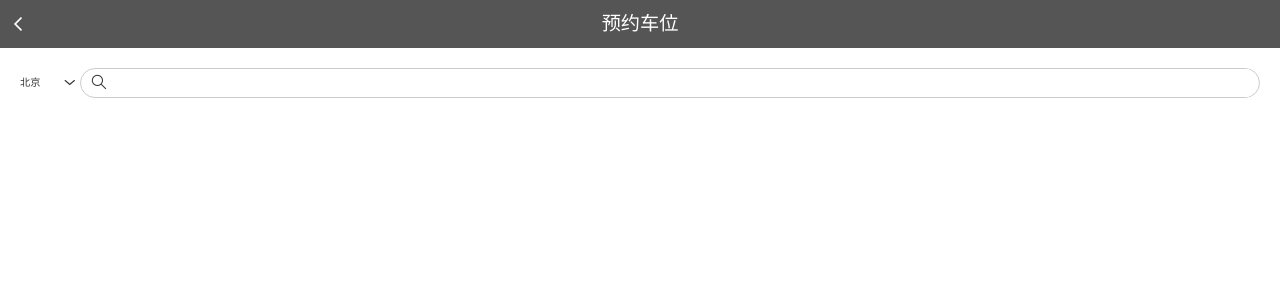
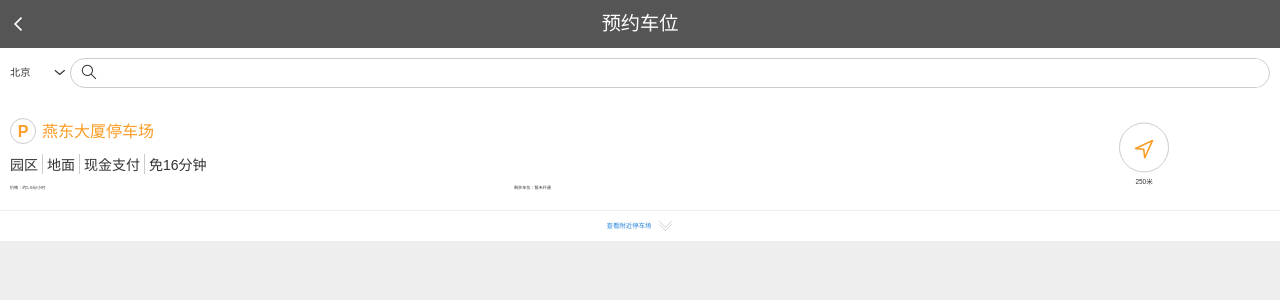
Before and after one commit to haoxl3/parking, a Nuxt app: page /home/appoint in a window 1280 px wide. Shown: the top 300 px of the page. Built offline with nearby package versions, Linux system fonts and the light colour scheme.

Commit message:
预约车位－预约

```diff
--- /dev/null
+++ b/components/parkSpaceInfo.vue
@@ -0,0 +1,100 @@
+<template>
+    <div class="item" id="0">
+        <div class="flex-left">
+            <p class="adress"><i>P</i>燕东大厦停车场</p>
+            <ul class="parking-intro clearfix">
+            <li>园区</li>
+            <li>地面</li>
+            <li>现金支付</li>
+            <li>免16分钟</li>
+            </ul>
+            <ul class="parking-info">
+            <li>价格：约5.0元/小时</li>
+            <li>剩余车位：暂未开通</li>
+            </ul>
+        </div>
+        <div class="flex-right">
+            <div class="circle-box">
+            <div class="circle">
+                <nuxt-link to="/0/appCar"><i class="iconfont">&#xe66d;</i></nuxt-link>
+            </div>
+            <p>250米</p>
+            </div>
+        </div>
+    </div>
+</template>
+<style lang="stylus">
+.item{
+  background-color: #fff;
+  border-bottom: 1px solid #eee;
+  padding: 20px 10px;
+  display: flex;
+  .flex-left{
+    flex: 8;
+    .adress{
+      font-size: 16px;
+      color: #FA9D26;
+      margin-bottom: 10px;
+      i{
+        width: 26px;
+        height: 26px;
+        line-height: 26px;
+        display: inline-block;
+        border: 1px solid #ccc;
+        border-radius: 50%;
+        text-align: center;
+        font-weight: 700;
+        margin-right: 6px;
+      }
+    }
+    .parking-intro{
+      margin-top: 10px;
+      li{
+        float: left;
+        padding: 0 4px;
+        border-right: 1px solid #ccc;
+        font-size: 14px;
+      }
+      li:last-child{
+        border-right: none;
+      }
+      li:first-child{
+        padding-left: 0;
+      }
+    }
+    .parking-info{
+      display: flex;
+      margin-top: 10px;
+      li{
+        flex: 1;
+      }
+    }
+  }
+  .flex-right{
+    flex: 2;
+    position: relative;
+    text-align: center;
+    .circle-box{
+      position: absolute;
+      top: 50%;
+      left: 50%;
+      transform: translate(-50%, -50%);
+      p{
+        margin-top: 4px;
+      }
+    }
+    .circle{
+      width: 50px;
+      height: 50px;
+      border: 1px solid #ccc;
+      border-radius: 50%;
+      text-align: center;
+      i{
+        font-size: 20px;
+        color: #FA9D26;
+        line-height: 50px;
+      }
+    }
+  }
+}
+</style>
--- a/components/payFee.vue
+++ b/components/payFee.vue
@@ -62,7 +62,7 @@
         }
     }
 </script>
-<style lang="stylus">
+<style lang="stylus" scoped>
 .card-container{
     margin: 10px 0;
     .card-box{
--- a/components/search.vue
+++ b/components/search.vue
@@ -10,11 +10,9 @@
     </div>
 </template>
 <style lang="stylus">
-body{
-    background-color: #fff;
-}
 .container{
   padding: 10px;
+  background-color: #fff;
 }
 .search-container{
     display: flex;
--- /dev/null
+++ b/pages/_id/appCar.vue
@@ -0,0 +1,63 @@
+<template>
+    <div>
+        <div class="map-container"></div>
+        <div class="park-detail-box">
+            <park-space-info></park-space-info>
+        </div>
+        <div class="app-box">
+            <pay-fee></pay-fee>
+            <ul class="appoint-rules">
+                <li>
+                    <i class="iconfont">&#xe6f0;</i>
+                    预约到达时间：<span>下午2点50</span>
+                </li>
+                <li>
+                    <i class="iconfont">&#xe60a;</i>
+                    收费将以预计到达时间为起始时间，超过30分钟没有入场，则自动取消当前预约。
+                </li>
+                <li>
+                    <input type="checkbox"/>
+                    我同意《易停车用户协议》
+                </li>
+            </ul>
+            <div class="long-btn">继续预约</div>
+        </div>
+    </div>
+</template>
+<script>
+import parkSpaceInfo from '~/components/parkSpaceInfo'
+import payFee from '~/components/payFee'
+
+export default{
+    components: {
+        parkSpaceInfo,
+        payFee
+    }
+}
+</script>
+<style lang="stylus">
+.map-container{
+    height: 220px;
+    background-color: pink;
+}
+.park-detail-box{
+    border-bottom: 8px solid #eee;
+}
+.app-box{
+    padding: 10px;
+    background-color: #fff;
+    .appoint-rules{
+        li{
+            color: #666;
+            margin-bottom: 6px;
+            i{
+                color: #666;
+                margin-right: 4px;
+            }
+        }
+        li:nth-child(2){
+            color: #CBCBCB;
+        }
+    }
+}
+</style>
--- a/pages/home/appoint.vue
+++ b/pages/home/appoint.vue
@@ -1,19 +1,44 @@
 <template>
   <div>
     <m-header><span>预约车位</span></m-header>
-    <div class="container">
-      <search></search>
+    <search></search>
+    <div class="parking-containter">
+      <park-space-info></park-space-info>
     </div>
+    <p class="more">查看附近停车场<i class="iconfont">&#xe609;</i></p>
   </div>
 </template>
 <script>
 import mHeader from '~/components/mHeader.vue'
 import search from '~/components/search.vue'
+import parkSpaceInfo from '~/components/parkSpaceInfo'
 
 export default {
+  methods: {
+    goDetail(id) {
+
+    }
+  },
   components: {
     mHeader,
-    search
+    search,
+    parkSpaceInfo
   }
 }
 </script>
+<style lang="stylus" scoped>
+body{
+  background-color: #eee;
+}
+.more{
+  text-align: center;
+  color: #2484E0;
+  line-height: 30px;
+  background-color: #fff;
+  i{
+    color: #ccc;
+    vertical-align: middle;
+    margin-left: 6px;
+  }
+}
+</style>
--- a/pages/home/pay.vue
+++ b/pages/home/pay.vue
@@ -39,7 +39,7 @@
         </ul>
       </div>
     </div>
-    <p class="more-pay">查看更多停车记录<i class="iconfont">&#xe609;</i></p>
+    <p class="more">查看更多停车记录<i class="iconfont">&#xe609;</i></p>
   </div>
 </template>
 <script>
@@ -52,7 +52,7 @@ export default {
   }
 }
 </script>
-<style lang="stylus">
+<style lang="stylus" scoped>
 body{
   background-color: #eee;
 }
@@ -122,7 +122,7 @@ body{
     }
   }
 }
-.more-pay{
+.more{
   text-align: center;
   color: #2484E0;
   line-height: 30px;
```
